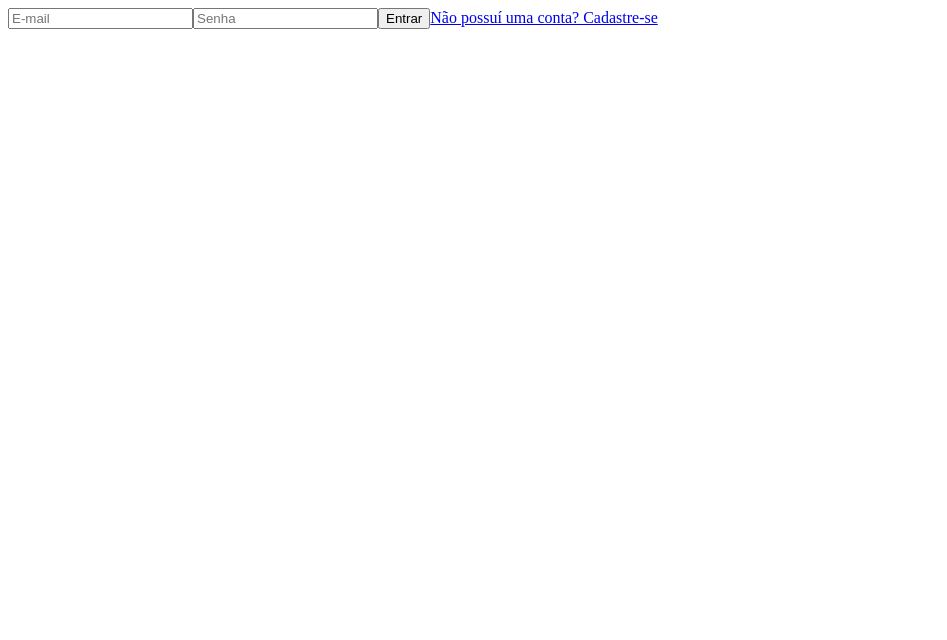
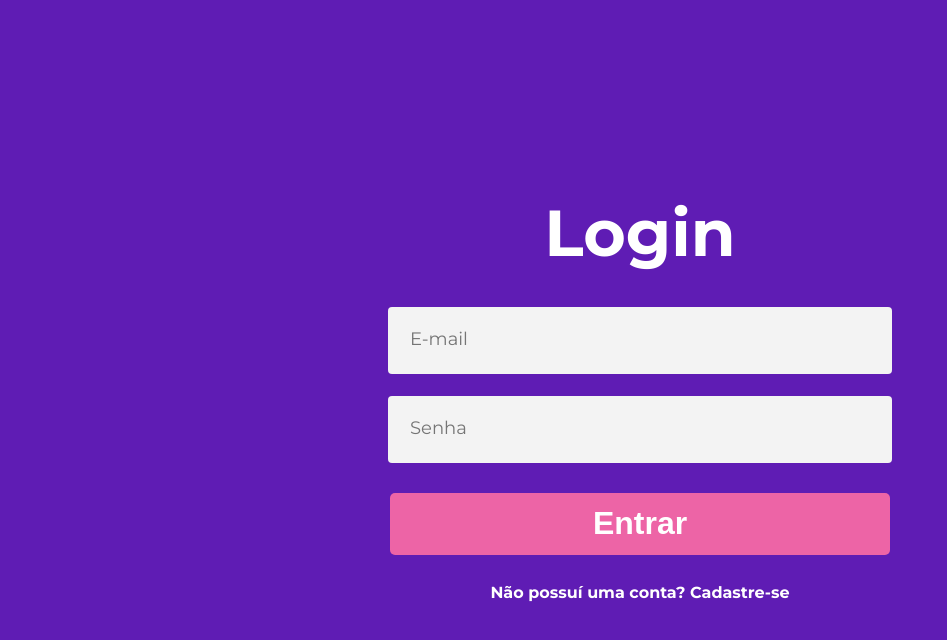
Before and after one commit to contatoestevao883/projeto18-freela-front, a React (Create React App) app: page / in a window 1280 px wide. Shown: the top 640 px of the page, without its empty margins (0-947 px from the left). Built offline with nearby package versions, Linux system fonts and the light colour scheme.

Commit message:
feat: Adicionado página de cadastro/login

```diff
--- a/public/index.html
+++ b/public/index.html
@@ -5,7 +5,9 @@
     <meta name="viewport" content="width=device-width, initial-scale=1" />
     <meta name="theme-color" content="#000000" />
     <meta name="description" content="Web site created using create-react-app"/>
-    <link rel="apple-touch-icon" href="%PUBLIC_URL%/logo192.png" />
+    <link rel="preconnect" href="https://fonts.googleapis.com">
+    <link rel="preconnect" href="https://fonts.gstatic.com" crossorigin>
+    <link href="https://fonts.googleapis.com/css2?family=Montserrat:ital,wght@0,100;0,200;0,300;0,400;0,500;0,600;0,700;1,100;1,200;1,300;1,400;1,600&display=swap" rel="stylesheet">
     <title>Fomebook</title>
   </head>
   <body>
--- a/src/context/AuthContext.js
+++ b/src/context/AuthContext.js
@@ -8,18 +8,23 @@ export default function AuthProvider({children}) {
     const navigate = useNavigate()
 
     const [email, setEmail] = useState("")
-    const [password, setPassword] = useState("")
     const [name, setName] = useState("")
+    const [profilePicture, setProfilePicture] = useState("")
+    const [biography, setBiography] = useState("")
+    const [password, setPassword]  = useState("")
     const [confirmPassword, setConfirmPassword] = useState("")
 
     function signUp(e){
         e.preventDefault()
         const body = {
+            name: name,
             email: email,
-            name: name,
-            password: password
+            profilePicture: profilePicture,
+            biography: biography,
+            password: password,
+            confirmPassword: confirmPassword
         }
-        const promise = axios.post("https://mock-api.driven.com.br/api/v4/driven-plus/auth/sign-up", body)
+        const promise = axios.post("http://localhost:5000/signup", body)
         promise.then((res) => {
             console.log(res.data)
             navigate("/")
@@ -30,12 +35,29 @@ export default function AuthProvider({children}) {
         })
     }
 
+    function signIn(e){
+        e.preventDefault()
+        const body = {
+            email: email,
+            password: password,
+        }
+        const promise = axios.post("http://localhost:5000/signin", body)
+        promise.then((res) => {
+            console.log(res.data)
+            navigate("/home")
+        })
+        promise.catch((err) => {
+            console.log(err.response.message)
+            alert(`Erro: ${err.response.data.message}`)
+        })
+    }
+
 
     return(
         <AuthContext.Provider value =
-        {{ name, email, password, confirmPassword,
-        setName, setEmail, setPassword, setConfirmPassword,
-        signUp
+        {{ name, email,profilePicture, biography, password, confirmPassword,
+        setName, setEmail, setProfilePicture, setBiography, setPassword, setConfirmPassword,
+        signUp, signIn
         }}>
             {children}
         </AuthContext.Provider>
--- a/src/index.js
+++ b/src/index.js
@@ -1,10 +1,13 @@
 import React from 'react';
 import ReactDOM from 'react-dom/client';
 import App from './App';
+import ResetGlobal from './styles/ResetGlobal';
+
 
 const root = ReactDOM.createRoot(document.getElementById('root'));
 root.render(
   <React.StrictMode>
+    <ResetGlobal />
     <App />
   </React.StrictMode>
 );
--- a/src/pages/CadastroPage.js
+++ b/src/pages/CadastroPage.js
@@ -4,16 +4,80 @@ import { AuthContext } from "../context/AuthContext"
 import styled from "styled-components"
 
 export default function Cadastro() {
-    const { name, email, password, setEmail, setPassword, setName, signUp } = useContext(AuthContext)
+    const { name, email, profilePicture, biography, password, confirmPassword,
+            setName, setEmail, setProfilePicture, setBiography, setPassword, setConfirmPassword,
+            signUp
+          } = useContext(AuthContext)
     return(
-        <div onSubmit={signUp}>
+        <DivContainer onSubmit={signUp}>
+                <h3>Cadastrar</h3>
                 <input type="text" placeholder="Nome" value={name} onChange={e => setName(e.target.value)} required />
                 <input type="email" placeholder="E-mail" value={email} onChange={e => setEmail(e.target.value)} required />
+                <input type= "text" placeholder="Foto de perfil" value={profilePicture} onChange={e => setProfilePicture(e.target.value)} required/>
+                <input type= "text" placeholder="Biografia" value={biography} onChange={e => setBiography(e.target.value)} required/>
                 <input type= "password" placeholder="Senha" value={password} onChange={e => setPassword(e.target.value)} required/>
-                <button type="submit">CADASTRAR</button>
+                <input type= "password" placeholder="Confirmar senha" value={confirmPassword} onChange={e => setConfirmPassword(e.target.value)} required/>
+                <button type="submit">Cadastrar</button>
                 <Link to="/">
-                     <span>Já possuí uma conta? Entre</span>
+                     <span>Já possuí uma conta?</span>
                 </Link>
-        </div>
+        </DivContainer>
     )
 }
+
+const DivContainer = styled.form`
+    display: flex;
+    flex-direction: column;
+    justify-content: center;
+    align-items: center;
+    background-color: #5F1CB4;
+    height: 100vh;
+
+    h3 {
+        color: #FFFFFF;
+        font-family: "Montserrat";
+        font-weight: bold;
+        font-size: 65px;
+        margin-bottom:20px;
+    }
+
+    input {
+        font-family: "Montserrat";
+        width: 500px;
+        height: 65px;
+        background: #F3F3F3;
+        border-radius: 4px;
+        border-style: none;
+        margin-top: 22px;
+    }
+
+    input:nth-child(5){
+        height: 100px;
+    }
+
+    input::placeholder {
+        font-size: 18px;
+        padding-left: 20px;
+    }
+
+    button {
+        color: #FFFFFF;
+        width: 500px;
+        height: 62px;
+        background: #ED64A6;
+        border-radius: 5px;
+        border-style: none;
+        font-size: 32px;
+        margin-top: 30px;
+        margin-bottom: 30px;
+        font-weight: bold;
+        cursor: pointer;
+    }
+
+    span {
+        color: #FFFFFF;
+        font-weight: bold;
+        cursor: pointer;
+    }
+
+`
--- /dev/null
+++ b/src/pages/HomePage.js
@@ -0,0 +1,5 @@
+export default function Home() {
+    return(
+        <div>Oi</div>
+    )
+}
--- a/src/pages/LoginPage.js
+++ b/src/pages/LoginPage.js
@@ -7,14 +7,69 @@ export default function Login() {
     const { signIn, email, password, setEmail, setPassword} = useContext(AuthContext)
     return(
         <>
-            <div onSubmit={signIn}>
+            <DivContainer onSubmit={signIn}>
+                <h3>Login</h3>
                 <input type="email" placeholder="E-mail" value={email} onChange={e => setEmail(e.target.value)} required/>
                 <input type= "password" placeholder="Senha" value={password} onChange={e => setPassword(e.target.value)} required/>
                 <button type="submit">Entrar</button>
                 <Link to="/sign-up">
                      <span>Não possuí uma conta? Cadastre-se</span>
                 </Link>
-            </div>
+            </DivContainer>
         </>
     )
 }
+
+const DivContainer = styled.form`
+    display: flex;
+    flex-direction: column;
+    justify-content: center;
+    align-items: center;
+    background-color: #5F1CB4;
+    height: 100vh;
+
+    h3 {
+        color: #FFFFFF;
+        font-family: "Montserrat";
+        font-weight: bold;
+        font-size: 65px;
+        margin-bottom:20px;
+    }
+
+    input {
+        font-family: "Montserrat";
+        width: 500px;
+        height: 65px;
+        background: #F3F3F3;
+        border-radius: 4px;
+        border-style: none;
+        margin-top: 22px;
+    }
+
+    input::placeholder {
+        font-size: 18px;
+        padding-left: 20px;
+    }
+
+    button {
+        color: #FFFFFF;
+        width: 500px;
+        height: 62px;
+        background: #ED64A6;
+        border-radius: 5px;
+        border-style: none;
+        font-size: 32px;
+        margin-top: 30px;
+        margin-bottom: 30px;
+        font-weight: bold;
+        cursor: pointer;
+    }
+
+    span {
+        color: #FFFFFF;
+        font-weight: bold;
+        cursor: pointer;
+    }
+
+
+`
--- a/src/routes/Rotas.js
+++ b/src/routes/Rotas.js
@@ -1,12 +1,14 @@
 import { Routes, Route } from 'react-router-dom'
 import Login from '../pages/LoginPage'
 import Cadastro from '../pages/CadastroPage'
+import Home from '../pages/HomePage'
 
 export default function RoutesMain() {
     return(
         <Routes>
             <Route path="/" element= { <Login /> } />
             <Route path="/sign-up" element= { <Cadastro /> } />
+            <Route path="/home" element= { <Home /> } />
         </Routes>
     )
 }
--- a/src/styles/ResetGlobal.js
+++ b/src/styles/ResetGlobal.js
@@ -29,8 +29,7 @@ const ResetGlobal = createGlobalStyle`
 	}
 	body {
 		line-height: 1;
-        background-color: #0E0E13;
-        font-family: 'Roboto';
+		font-family: "Montserrat";
 	}
 	ol, ul {
 		list-style: decimal;
@@ -47,13 +46,6 @@ const ResetGlobal = createGlobalStyle`
 		border-collapse: collapse;
 		border-spacing: 0;
 	}
-	Link{
-		display: flex;
-		background-color: red;
-	}
-	img{
-		margin-left:35px;
-	}
 
 `
 
```
